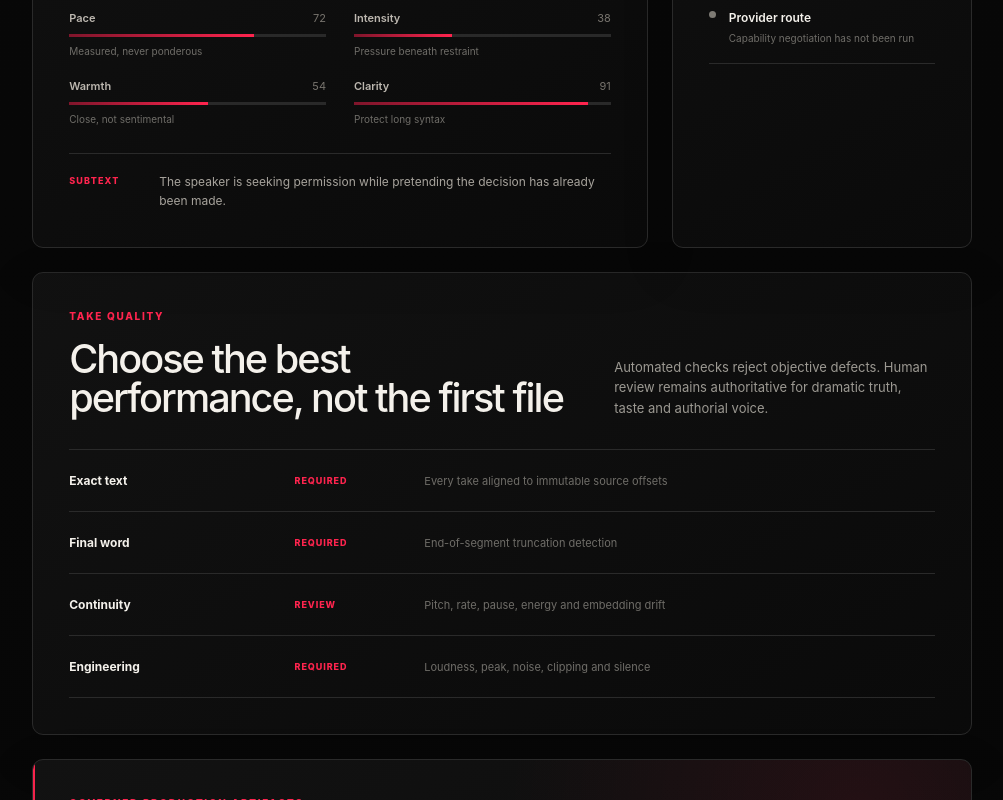
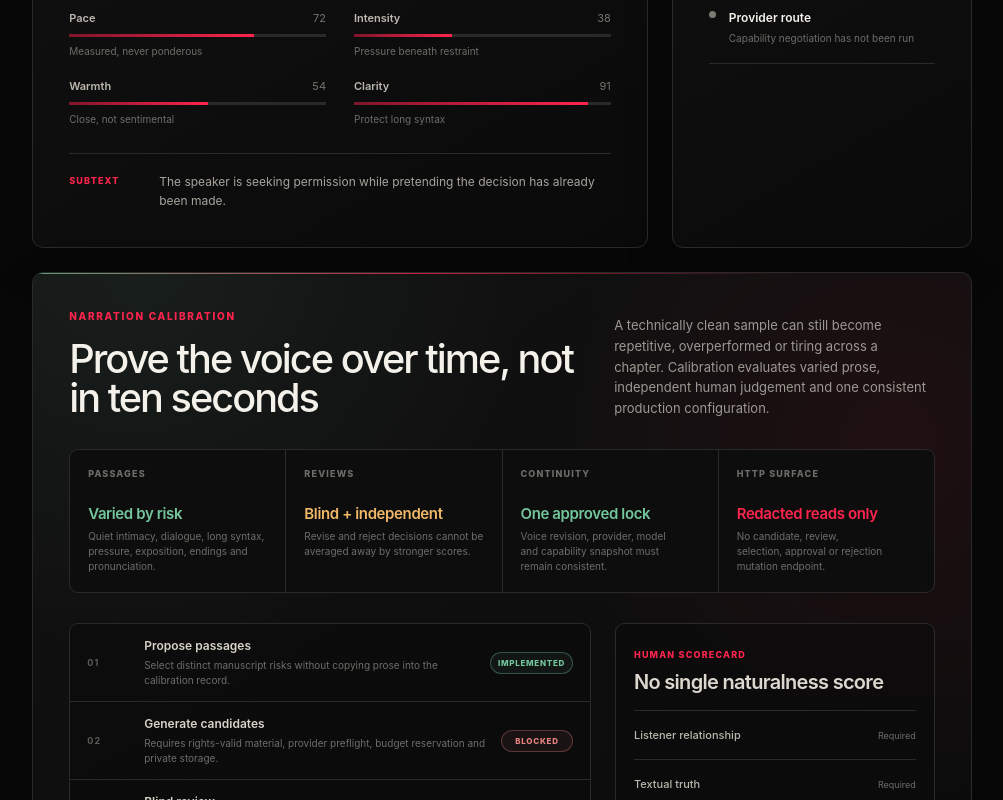
Before and after one commit to EVAVO-STUDIO/storyteller-studio, a Next.js app in the folder apps/web/: page / in a window 1280 px wide. Shown: the part 2000-2800 px from the top of the page, without its empty margins (257-1260 px from the left). Built offline with nearby package versions, Linux system fonts and the light colour scheme.

Commit message:
Present governed narration calibration in studio UI

```diff
--- a/apps/web/src/app/page.tsx
+++ b/apps/web/src/app/page.tsx
@@ -2,7 +2,7 @@ const workflow = [
   { label: "Manuscript", detail: "Immutable source and chapter map", state: "ready" },
   { label: "Story bible", detail: "Characters, places and pronunciations", state: "review" },
   { label: "Direction", detail: "Narrative stance and dramatic beats", state: "active" },
-  { label: "Calibration", detail: "Narrator and character reference takes", state: "blocked" },
+  { label: "Calibration", detail: "Varied passages, blind review and continuity lock", state: "review" },
   { label: "Production", detail: "Candidate generation through a leased worker", state: "waiting" },
   { label: "Artifact register", detail: "Integrity, provenance, rights and review state", state: "waiting" },
   { label: "Mastering", detail: "Approved dependencies and chapter assembly", state: "waiting" },
@@ -27,6 +27,82 @@ const qaGates = [
   ["Final word", "Required", "End-of-segment truncation detection"],
   ["Continuity", "Review", "Pitch, rate, pause, energy and embedding drift"],
   ["Engineering", "Required", "Loudness, peak, noise, clipping and silence"],
+];
+
+const calibrationPosture = [
+  {
+    label: "Passages",
+    value: "Varied by risk",
+    detail: "Quiet intimacy, dialogue, long syntax, pressure, exposition, endings and pronunciation.",
+    tone: "ready",
+  },
+  {
+    label: "Reviews",
+    value: "Blind + independent",
+    detail: "Revise and reject decisions cannot be averaged away by stronger scores.",
+    tone: "review",
+  },
+  {
+    label: "Continuity",
+    value: "One approved lock",
+    detail: "Voice revision, provider, model and capability snapshot must remain consistent.",
+    tone: "ready",
+  },
+  {
+    label: "HTTP surface",
+    value: "Redacted reads only",
+    detail: "No candidate, review, selection, approval or rejection mutation endpoint.",
+    tone: "private",
+  },
+];
+
+const calibrationStages = [
+  {
+    index: "01",
+    label: "Propose passages",
+    state: "Implemented",
+    tone: "ready",
+    detail: "Select distinct manuscript risks without copying prose into the calibration record.",
+  },
+  {
+    index: "02",
+    label: "Generate candidates",
+    state: "Blocked",
+    tone: "blocked",
+    detail: "Requires rights-valid material, provider preflight, budget reservation and private storage.",
+  },
+  {
+    index: "03",
+    label: "Blind review",
+    state: "Internal",
+    tone: "review",
+    detail: "Independent human reviewers score long-form performance dimensions and explicit decisions.",
+  },
+  {
+    index: "04",
+    label: "Select references",
+    state: "Human",
+    tone: "review",
+    detail: "Choose one eligible take for every required passage; assignment never implies approval.",
+  },
+  {
+    index: "05",
+    label: "Approve continuity",
+    state: "Waiting",
+    tone: "blocked",
+    detail: "A named human locks the approved voice revision and provider capability evidence.",
+  },
+];
+
+const calibrationDimensions = [
+  ["Listener relationship", "Required"],
+  ["Textual truth", "Required"],
+  ["Clarity + rhythm", "Per-dimension floor"],
+  ["Emotional truth", "Without display"],
+  ["Restraint", "Independent score"],
+  ["Sustained listenability", "Long-form gate"],
+  ["Differentiation", "Intent before accent"],
+  ["Pronunciation", "Approved canon"],
 ];
 
 const artifactPosture = [
@@ -110,7 +186,12 @@ export default function StudioHomePage() {
         </div>
         <div className="topbar-actions">
           <span className="environment-badge">Governed foundation</span>
-          <button className="quiet-button" type="button" disabled title="Deployment and signed launch are not configured">
+          <button
+            className="quiet-button"
+            type="button"
+            disabled
+            title="Deployment and signed launch are not configured"
+          >
             Launch unavailable
           </button>
         </div>
@@ -123,6 +204,7 @@ export default function StudioHomePage() {
           <a className="nav-item" href="#manuscript"><span>MS</span>Manuscript</a>
           <a className="nav-item" href="#direction"><span>DR</span>Direction</a>
           <a className="nav-item" href="#voices"><span>VO</span>Voices</a>
+          <a className="nav-item" href="#calibration"><span>CA</span>Calibration</a>
           <a className="nav-item" href="#takes"><span>TK</span>Takes</a>
           <a className="nav-item" href="#artifacts"><span>AR</span>Artifacts</a>
           <a className="nav-item" href="#visuals"><span>VI</span>Visual story</a>
@@ -150,18 +232,18 @@ export default function StudioHomePage() {
           <div className="readiness-card" aria-label="Project readiness">
             <div className="readiness-topline">
               <span>Production readiness</span>
-              <strong>32%</strong>
+              <strong>41%</strong>
             </div>
-            <div className="progress-track" aria-hidden="true"><span style={{ width: "32%" }} /></div>
-            <p>Queue and artifact governance are executable. Voice rights, provider configuration, object storage and human calibration remain deliberately unresolved.</p>
+            <div className="progress-track" aria-hidden="true"><span style={{ width: "41%" }} /></div>
+            <p>Queue, artifacts and calibration governance are executable. Voice rights, a live provider, object storage and an actual human-approved session remain deliberately unresolved.</p>
           </div>
         </section>
 
         <section className="metric-grid" aria-label="Foundation capabilities">
           <article className="metric-card"><span>01</span><strong>Exact-source</strong><p>Stable offsets and immutable manuscript fingerprints.</p></article>
           <article className="metric-card"><span>02</span><strong>Series-aware</strong><p>Voice, pronunciation and performance anchors across books.</p></article>
-          <article className="metric-card"><span>03</span><strong>Artifact-governed</strong><p>Private media references, integrity checks and revisioned evidence.</p></article>
-          <article className="metric-card"><span>04</span><strong>Review-first</strong><p>Verification, human approval and final release remain separate.</p></article>
+          <article className="metric-card"><span>03</span><strong>Calibration-gated</strong><p>Varied passages, blind review and sustained-listening approval.</p></article>
+          <article className="metric-card"><span>04</span><strong>Artifact-governed</strong><p>Verification, human approval and final release remain separate.</p></article>
         </section>
 
         <section className="panel workflow-panel" id="manuscript">
@@ -216,6 +298,62 @@ export default function StudioHomePage() {
             </div>
           </aside>
         </div>
+
+        <section className="panel calibration-panel" id="calibration" aria-labelledby="calibration-heading">
+          <div className="section-heading">
+            <div>
+              <p className="section-kicker">NARRATION CALIBRATION</p>
+              <h2 id="calibration-heading">Prove the voice over time, not in ten seconds</h2>
+            </div>
+            <p>
+              A technically clean sample can still become repetitive, overperformed or tiring across a chapter.
+              Calibration evaluates varied prose, independent human judgement and one consistent production configuration.
+            </p>
+          </div>
+
+          <div className="calibration-posture-grid" aria-label="Calibration governance posture">
+            {calibrationPosture.map((item) => (
+              <article className="calibration-posture-card" data-tone={item.tone} key={item.label}>
+                <span>{item.label}</span>
+                <strong>{item.value}</strong>
+                <p>{item.detail}</p>
+              </article>
+            ))}
+          </div>
+
+          <div className="calibration-body">
+            <ol className="calibration-flow" aria-label="Calibration lifecycle">
+              {calibrationStages.map((item) => (
+                <li key={item.label}>
+                  <span className="calibration-flow-index">{item.index}</span>
+                  <div><strong>{item.label}</strong><p>{item.detail}</p></div>
+                  <span className="calibration-flow-state" data-tone={item.tone}>{item.state}</span>
+                </li>
+              ))}
+            </ol>
+
+            <aside className="calibration-dimensions" aria-labelledby="calibration-dimensions-heading">
+              <div className="calibration-dimensions-header">
+                <span>HUMAN SCORECARD</span>
+                <h3 id="calibration-dimensions-heading">No single naturalness score</h3>
+              </div>
+              <ul className="calibration-dimension-list">
+                {calibrationDimensions.map(([label, rule]) => (
+                  <li key={label}><strong>{label}</strong><span>{rule}</span></li>
+                ))}
+              </ul>
+            </aside>
+          </div>
+
+          <div className="calibration-guardrail">
+            <span className="calibration-guardrail-mark">!</span>
+            <div>
+              <strong>No calibration session loaded</strong>
+              <p>The authenticated read API is available when configured. Candidate, review, selection and approval mutations remain internal and require explicit human confirmation.</p>
+            </div>
+            <span>Read only</span>
+          </div>
+        </section>
 
         <section className="panel" id="takes">
           <div className="section-heading">
```
